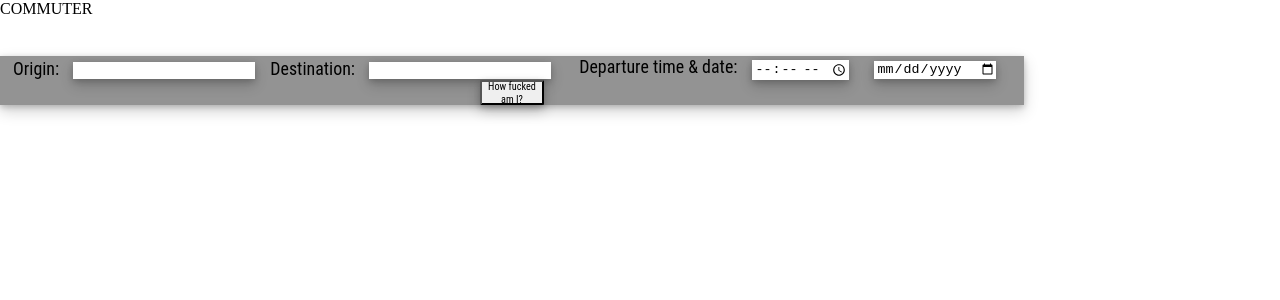
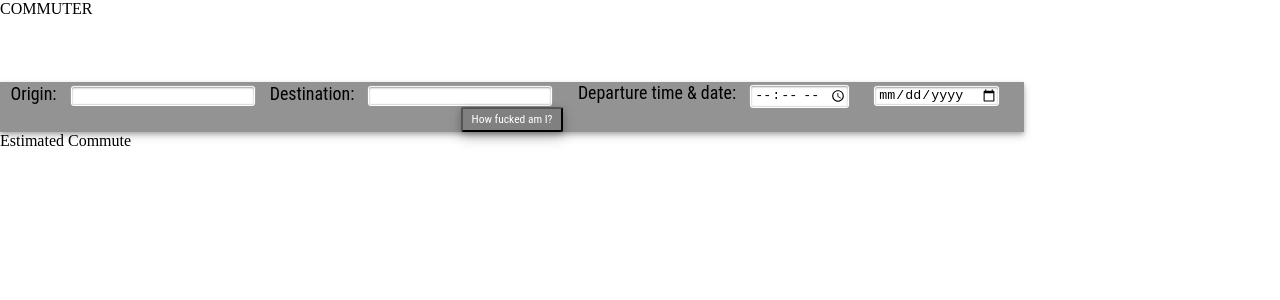
Before and after one commit to mnutt346/Commuter, a React app: page / in a window 1280 px wide. Shown: the top 300 px of the page. Built offline with nearby package versions, Linux system fonts and the light colour scheme; the HTML template or start-up script is replaced by a standard one.

Commit message:
Set commute time equal to time in traffic. Previously set to duration without regard for traffic.

```diff
--- a/src/componenets/calculator/calculator.jsx
+++ b/src/componenets/calculator/calculator.jsx
@@ -59,6 +59,9 @@ class Calculator extends React.Component {
           handleDateInput={this.handleDateInput}
           handleSubmit={this.handleSubmit}
         />
+        <div className="commute-time-header-container">
+          <div className="commute-time-header">Estimated Commute</div>
+        </div>
         <div className="commute-container">
           <Commute commuteTime={this.state.commuteTime} />
         </div>
--- a/styles/app.css
+++ b/styles/app.css
@@ -7,22 +7,13 @@ body {
   border: 0px;
 }
 
-/* input,
-label,
-select,
-button,
-textarea {
-  margin: 0;
-  border: 0;
-  padding: 0;
-  display: flex;
-  vertical-align: middle;
-  white-space: normal;
-  background: none;
-  line-height: 1.5;
-  font-size: 13px;
-  font-family: Arial;
-} */
+input:-webkit-autofill,
+input:-webkit-autofill:hover,
+input:-webkit-autofill:focus,
+input:-webkit-autofill:active {
+  -webkit-box-shadow: 0 0 0 30px rgba(255, 255, 255, 0.74) inset;
+  box-shadow: 0 0 0 30px rgba(255, 255, 255, 0.74) inset;
+}
 
 /* -------------------- Main -------------------- */
 
@@ -67,10 +58,10 @@ textarea {
 .calculator-container {
   display: flex;
   flex-wrap: wrap;
-  height: 48vw;
+  height: 45vw;
   width: 45vw;
   justify-content: center;
-  align-items: center;
+  align-items: flex-start;
   align-self: center;
   background-color: rgba(255, 255, 255, 0.582);
   box-shadow: 0 2px 6px 0 rgba(0, 0, 0, 0.2), 0 6px 14px 0 rgba(0, 0, 0, 0.19);
@@ -79,32 +70,28 @@ textarea {
 form {
   display: flex;
   flex-wrap: wrap;
-  margin-top: 3%;
+  margin-top: 5%;
   width: 80%;
-  height: 20%;
+  height: 22%;
   justify-content: space-evenly;
   align-items: center;
-  align-self: flex-start;
   font-family: "Roboto Condensed", sans-serif;
   font-size: 1.4vw;
   background-color: rgba(141, 141, 141, 0.945);
-  box-shadow: 0 2px 6px 0 rgba(0, 0, 0, 0.2), 0 6px 14px 0 rgba(0, 0, 0, 0.19);
+  box-shadow: 0 2px 4px 0 rgba(0, 0, 0, 0.2), 0 4px 8px 0 rgba(0, 0, 0, 0.19);
 }
 
 input {
   margin-right: 15px;
   margin-left: 10px;
   padding-left: 3px;
-  border: 0;
   white-space: normal;
   background-color: white;
-  box-shadow: 0 2px 6px 0 rgba(0, 0, 0, 0.2), 0 6px 14px 0 rgba(0, 0, 0, 0.19);
-}
-
-input:-webkit-autofill,
-input:-webkit-autofill:hover,
-input:-webkit-autofill:focus {
-  -webkit-box-shadow: 0 0 0 30px white inset !important;
+  border-radius: 3px;
+  border: 1px solid transparent;
+  border-top: none;
+  border-bottom: 1px solid #ddd;
+  box-shadow: inset 0 1px 2px rgba(0, 0, 0, 0.39), 0 -1px 1px #fff, 0 1px 0 #fff;
 }
 
 .origin-destination-container {
@@ -126,20 +113,35 @@ input:-webkit-autofill:focus {
 
 button {
   display: flex;
-  width: 5vw;
+  width: 8vw;
   height: 2vw;
   justify-content: center;
   align-items: center;
   font-family: "Roboto Condensed", sans-serif;
-  font-size: 0.8vw;
+  font-size: 0.9vw;
+  background-color: grey;
+  color: white;
   box-shadow: 0 2px 6px 0 rgba(0, 0, 0, 0.2), 0 6px 14px 0 rgba(0, 0, 0, 0.19);
   border-radius: 5%;
+}
+
+.commute-time-header-container {
+  display: flex;
+  justify-content: center;
+  align-items: flex-start;
+  width: 80%;
+  height: 10%;
+}
+
+.commute-time-header {
+  font-family: "Roboto Condensed", sans-serif;
+  font-size: 3vw;
 }
 
 .commute-container {
   display: flex;
   width: 80%;
-  height: 45%;
+  height: 30%;
   justify-content: center;
   align-content: center;
 }
```
Also changed, not shown: 4 other files (tests, documents, lock files or other folders).
